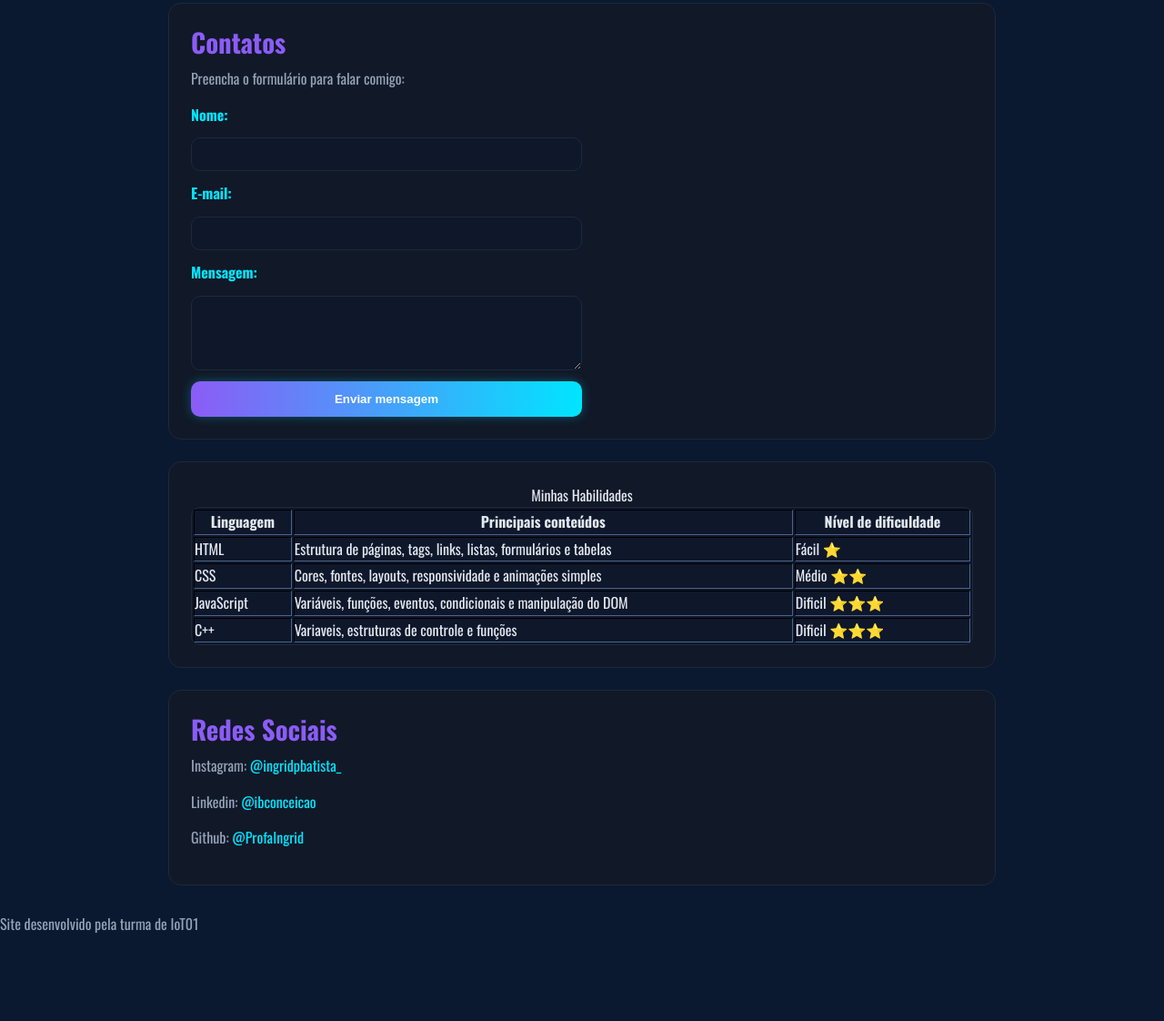
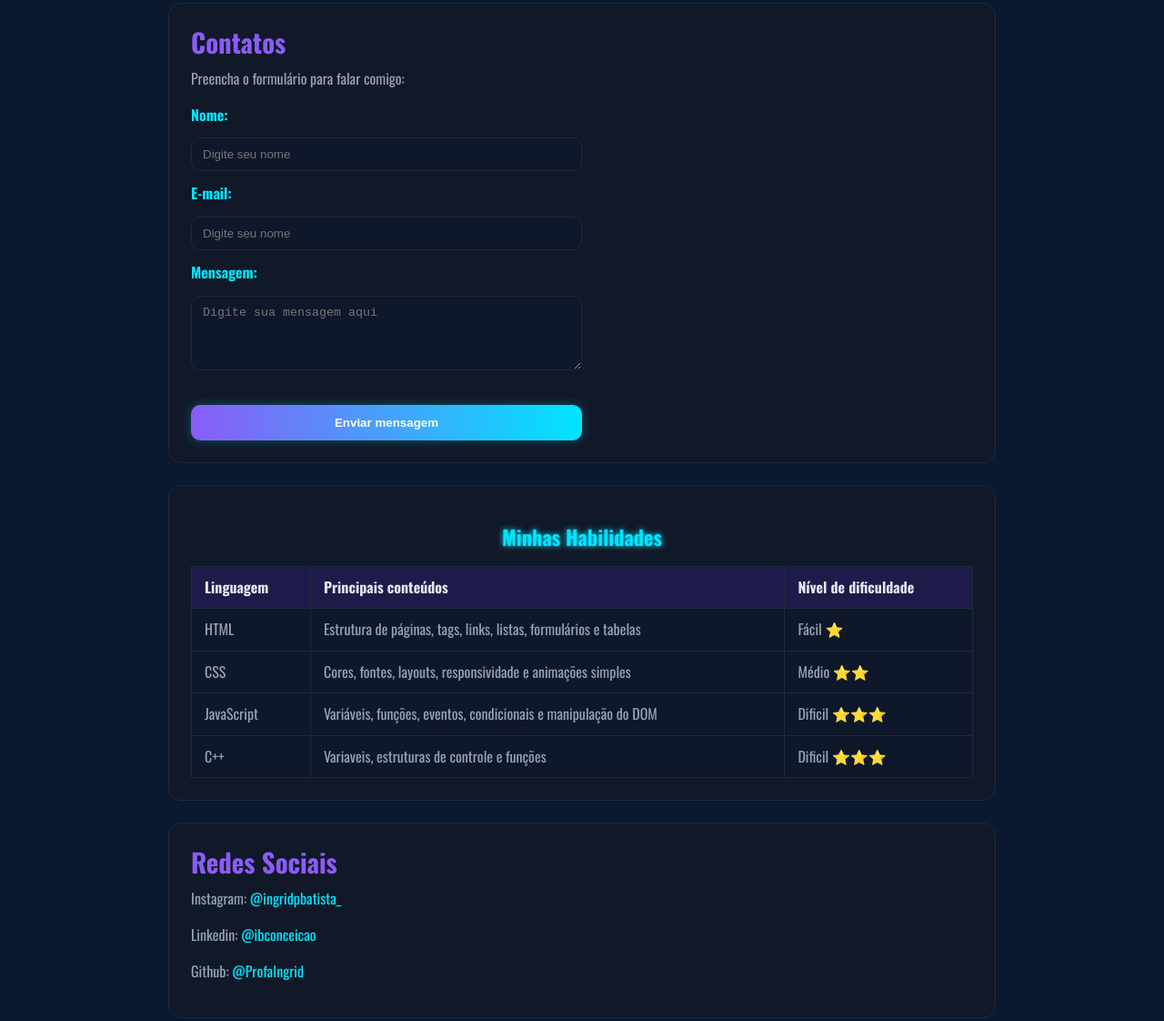
Before and after one commit to ProfaIngrid/sobre-mim-intro-html, a plain HTML site: page index.html in a window 1280 px wide. Shown: the part 1250-2372 px from the top of the page at 91% size. Before the commit the page ends 2293 px from the top, so only its background shows below. Drawn offline with nearby package versions, Linux system fonts and the light colour scheme.

Commit message:
formulario com js

```diff
--- a/index.html
+++ b/index.html
@@ -104,7 +104,7 @@ isso definido deixamos como "#"
 O atributo "method" define como os dados serão enviados, o "post" é o mais comum
 e significa que esses dados vão ser salvos em algum local
 -->
-                <form action="#">
+                <form id="form" onsubmit="enviarFormulario(event);">
 <!--
 A tag <label> serve para descrever o campo, ou seja, criar uma legenda
 O atributo "for" deve sempre ter o mesmo valor que o "id" do campo que ela descreve
@@ -119,9 +119,9 @@ O name é o nome da informação que vai ser enviada no formulário.
 O id é o identificador UNICO usado para vincular o campo com o <label>.
 O required faz com que o campo seja obrigatório para o envio.
 -->
-                    <input type="text" name="nome" id="nome">
+                    <input type="text" name="nome" id="nome" placeholder="Digite seu nome">
                     <label for="email">E-mail:</label>
-                    <input type="email" name="email" id="email" required>
+                    <input type="email" name="email" id="email" placeholder="Digite seu nome" required>
                     <label for="mensagem">Mensagem:</label>
 <!--
 A tag <textarea> cria uma área de texto maior,
@@ -134,12 +134,14 @@ o <textarea> aceita várias linhas de texto.
                         id="mensagem"
                         rows="4"
                         cols="30"
+                        placeholder="Digite sua mensagem aqui"
                         required
                     ></textarea>
 <!--
 A tag <button> cria um botão clicavel. O atributo type indica o tipo do botão,
 nesse caso o submit indica que o botão vai enviar o formulário
 -->
+                    <p id="resposta"></p>
                     <button type="submit">Enviar mensagem</button>
                 </form>
             </section>
@@ -228,4 +230,8 @@ O href serve para acrescentar este link ao texto
             <p>Site desenvolvido pela turma de IoT01</p>
         </footer>
     </body>
+    <script type="text/javascript"
+        src="https://cdn.jsdelivr.net/npm/@emailjs/browser@4/dist/email.min.js">
+    </script>
+    <script src="script.js"></script>
 </html>
--- /dev/null
+++ b/script.js
@@ -0,0 +1,34 @@
+// inicializando o emailjs com um token (public key)
+emailjs.init("XfjxcKSSSN_NYQux2");
+
+// função para enviar o formulário por email
+function enviarFormulario(e){
+    // impede a página de recarregar quando o formulário for enviado
+    e.preventDefault();
+
+    // pegando os campos do formulário por ID e armazenando em variaveis
+    let nome = document.getElementById("nome").value;
+    let email = document.getElementById("email").value;
+    let mensagem = document.getElementById("mensagem").value;
+    let resposta = document.getElementById("resposta");
+    let form = document.getElementById("form");
+
+    // envia o email usando o :
+        // service_id
+        // template_id
+        // campos do email
+    emailjs.send("service_60hkbpd", "template_r8ejt7c", {
+        nome: nome,
+        email: email,
+        mensagem: mensagem
+    });
+
+    // alert("Sua mensagem foi enviada com sucesso! Aguarde nosso retorno!");
+
+    // inserir dentro do paragrafo (HTML) o texto
+    // apos enviar a mensagem
+    resposta.innerHTML = "Sua mensagem foi enviada com sucesso! Aguarde nosso retorno!";
+
+    // limpa os campos do formulário
+    form.reset();
+}
--- a/style.css
+++ b/style.css
@@ -238,5 +238,47 @@ table {
     border: 1px solid #1e293b;
     border-radius: 10px;
     background-color: #0f172a;
+    /* o border collapse une as bordas da tabela */
+    border-collapse: collapse;
+}
 
+caption{
+    color: #00e5ff;
+    text-shadow: 0 0 6px #00e5ff;
+    font-weight: bold;
+    padding: 14px;
+    font-size: 1.4rem;
 }
+
+thead th{
+    background-color: #1e1b4b;
+    color: #e2e8f0;
+    text-align: left;
+    padding: 10px 14px;
+    border-bottom: 1px solid #1e293b;
+}
+
+tbody td{
+    padding: 10px 14px;
+    color: #94a3b8;
+    border-bottom: 1px solid #1e293b;
+}
+
+/*
+===================================================================================================
+RODAPÉ
+===================================================================================================
+*/
+footer{
+    text-align: center;
+    padding: 24px;
+    background: #0f172a;
+    color: #94a3b8;
+    border-top: 1px solid #1e293b;
+    font-size: 0.9rem;
+}
+
+#resposta{
+    color: #8761f7;
+    text-shadow: 0 0 10px #8761f7;
+}
```
